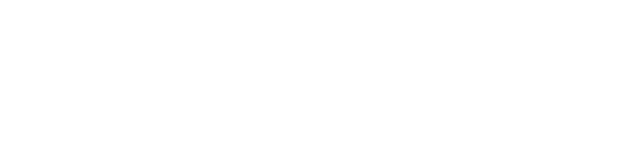
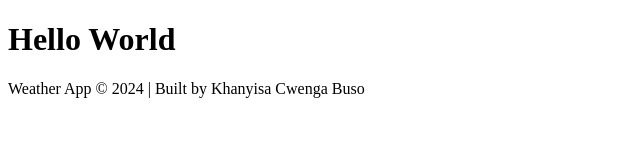
Before and after one commit to Cwengs/Barbie-Weather-App, a plain HTML site: page index.html in a window 1280 px wide. Shown: the whole page, without its empty margins (0-640 px from the left). Drawn offline with Linux system fonts and the light colour scheme.

Commit message:
Upadted Name and Footer

```diff
--- a/index.html
+++ b/index.html
@@ -3,7 +3,10 @@
   <head>
     <meta charset="UTF-8" />
     <meta name="viewport" content="width=device-width, initial-scale=1.0" />
-    <title>Document</title>
+    <title>Weather App</title>
   </head>
-  <body></body>
+  <body>
+    <h1>Hello World</h1>
+    <footer>Weather App &copy; 2024 | Built by Khanyisa Cwenga Buso</footer>
+  </body>
 </html>
```
